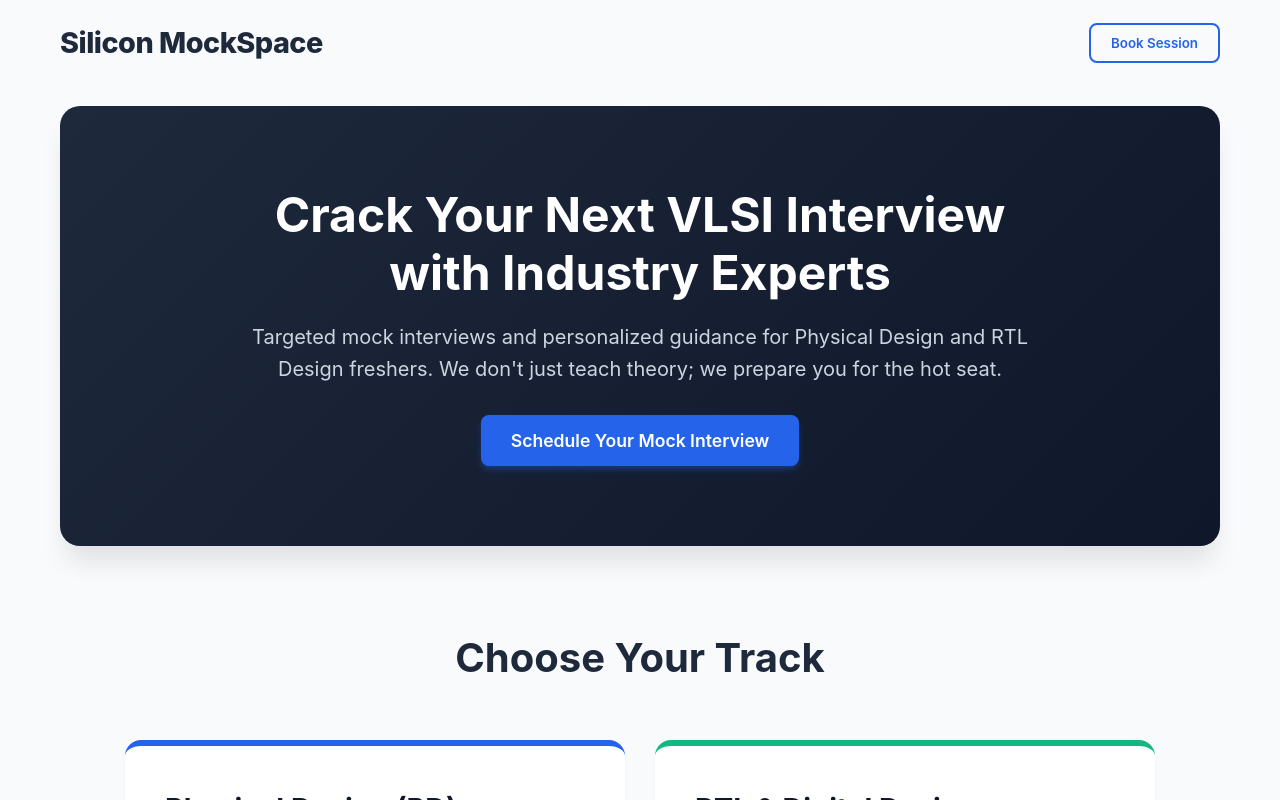
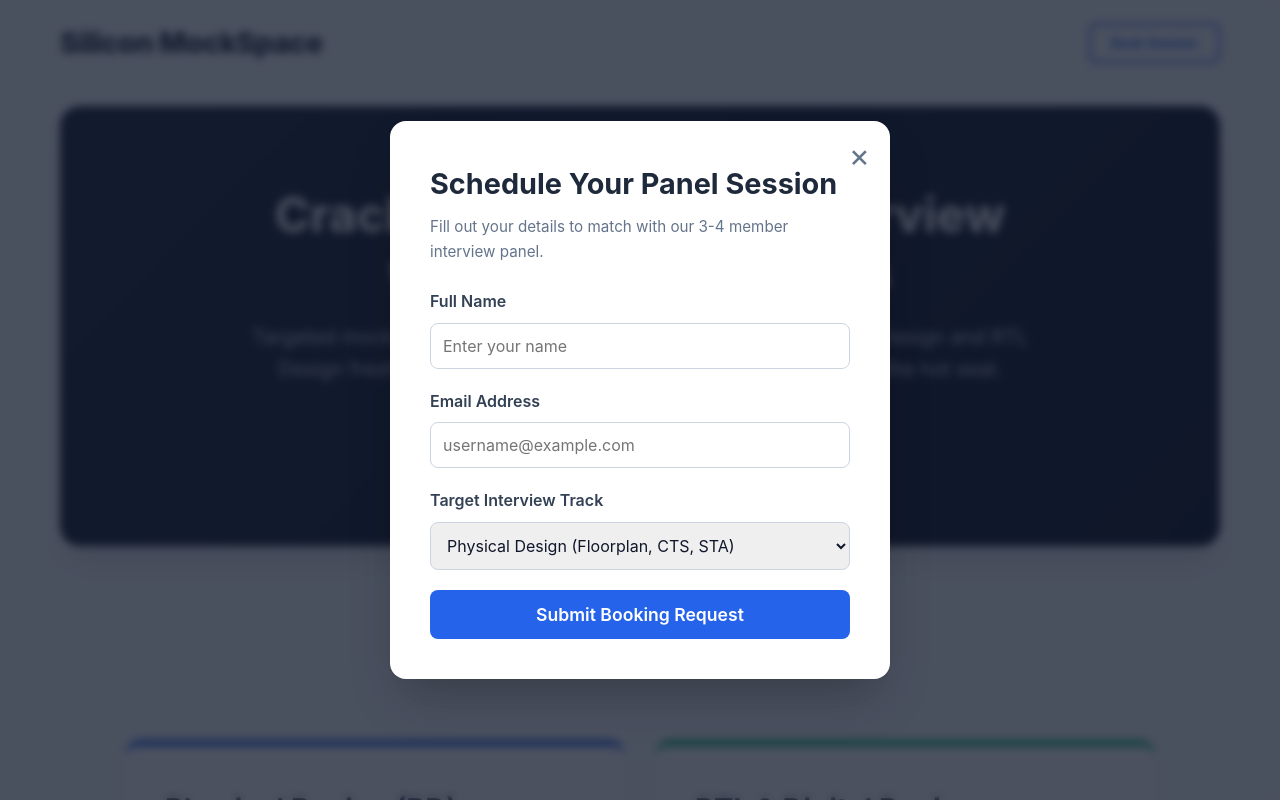
Before and after one commit to Thakshak007/silicon-mockspace-web, a React (Vite) app: page / in a window 1280 px wide. Both pictures are taken after a click on the button "Book Session". Shown: the top 800 px of the page. Built offline with nearby package versions, Linux system fonts and the light colour scheme.

Commit message:
Added interactive booking popup modal

```diff
--- a/src/App.css
+++ b/src/App.css
@@ -1,3 +1,7 @@
+/* =========================================
+   PART 1: MAIN LANDING PAGE STYLES
+   ========================================= */
+
 .app-container {
   max-width: 1200px;
   margin: 0 auto;
@@ -217,3 +221,150 @@ section h3 {
   color: #94a3b8;
   font-size: 0.9rem;
 }
+
+
+/* =========================================
+   PART 2: INTERACTIVE POPUP STYLES
+   ========================================= */
+
+.track-btn {
+  width: 100%;
+  margin-top: 25px;
+  background-color: transparent;
+  color: #2563eb;
+  border: 2px solid #2563eb;
+  padding: 12px;
+  border-radius: 8px;
+  font-weight: 600;
+  cursor: pointer;
+  transition: all 0.2s;
+}
+
+.track-btn:hover {
+  background-color: #2563eb;
+  color: white;
+}
+
+.track-btn.rtl-btn {
+  color: #10b981;
+  border-color: #10b981;
+}
+
+.track-btn.rtl-btn:hover {
+  background-color: #10b981;
+  color: white;
+}
+
+/* MODAL OVERLAY */
+.modal-overlay {
+  position: fixed;
+  top: 0;
+  left: 0;
+  width: 100%;
+  height: 100%;
+  background-color: rgba(15, 23, 42, 0.75);
+  display: flex;
+  justify-content: center;
+  align-items: center;
+  z-index: 1000;
+  backdrop-filter: blur(4px);
+}
+
+/* MODAL BOX */
+.modal-content {
+  background: white;
+  padding: 40px;
+  border-radius: 16px;
+  width: 90%;
+  max-width: 500px;
+  position: relative;
+  box-shadow: 0 25px 50px -12px rgba(0, 0, 0, 0.25);
+  animation: fadeIn 0.3s ease-out;
+}
+
+@keyframes fadeIn {
+  from { transform: translateY(20px); opacity: 0; }
+  to { transform: translateY(0); opacity: 1; }
+}
+
+.close-modal {
+  position: absolute;
+  top: 15px;
+  right: 20px;
+  background: none;
+  border: none;
+  font-size: 2rem;
+  color: #64748b;
+  cursor: pointer;
+}
+
+/* FORM ELEMENTS */
+.booking-form h3 {
+  font-size: 1.8rem;
+  margin-bottom: 8px;
+  color: #1e293b;
+  text-align: left;
+}
+
+.booking-form p {
+  color: #64748b;
+  margin-bottom: 25px;
+  font-size: 0.95rem;
+}
+
+.booking-form label {
+  display: block;
+  font-weight: 600;
+  margin-bottom: 8px;
+  color: #334155;
+}
+
+.booking-form input, .booking-form select {
+  width: 100%;
+  padding: 12px;
+  margin-bottom: 20px;
+  border: 1px solid #cbd5e1;
+  border-radius: 8px;
+  font-size: 1rem;
+  color: #0f172a;
+}
+
+.booking-form input:focus, .booking-form select:focus {
+  outline: none;
+  border-color: #2563eb;
+  box-shadow: 0 0 0 3px rgba(37, 99, 235, 0.15);
+}
+
+.submit-form-btn {
+  width: 100%;
+  background-color: #2563eb;
+  color: white;
+  border: none;
+  padding: 14px;
+  border-radius: 8px;
+  font-size: 1.1rem;
+  font-weight: 600;
+  cursor: pointer;
+  transition: background-color 0.2s;
+}
+
+.submit-form-btn:hover {
+  background-color: #1d4ed8;
+}
+
+/* SUCCESS STATE */
+.success-message {
+  text-align: center;
+  padding: 20px 0;
+}
+
+.success-message h4 {
+  font-size: 1.6rem;
+  color: #10b981;
+  margin-bottom: 15px;
+}
+
+.success-message p {
+  color: #475569;
+  font-size: 1.1rem;
+}
--- a/src/App.jsx
+++ b/src/App.jsx
@@ -1,13 +1,35 @@
-import React from 'react';
+import React, { useState } from 'react';
 import './App.css';
 
 function App() {
+  // State to manage if the booking modal is open
+  const [isModalOpen, setIsModalOpen] = useState(false);
+  // State to handle form submission message
+  const [submitted, setSubmitted] = useState(false);
+  const [formData, setFormData] = useState({ name: '', email: '', track: 'Physical Design' });
+
+  const handleInputChange = (e) => {
+    const { name, value } = e.target;
+    setFormData({ ...formData, [name]: value });
+  };
+
+  const handleSubmit = (e) => {
+    e.preventDefault();
+    // Here you can connect an API later. For now, we simulate a successful booking.
+    setSubmitted(true);
+    setTimeout(() => {
+      setIsModalOpen(false);
+      setSubmitted(false);
+      setFormData({ name: '', email: '', track: 'Physical Design' });
+    }, 3000);
+  };
+
   return (
     <div className="app-container">
       {/* NAVIGATION */}
       <nav className="navbar">
         <h1 className="logo">Silicon MockSpace</h1>
-        <button className="nav-button">Book Session</button>
+        <button className="nav-button" onClick={() => setIsModalOpen(true)}>Book Session</button>
       </nav>
 
       {/* HERO SECTION */}
@@ -15,7 +37,7 @@ function App() {
         <div className="hero-content">
           <h2>Crack Your Next VLSI Interview with Industry Experts</h2>
           <p>Targeted mock interviews and personalized guidance for Physical Design and RTL Design freshers. We don't just teach theory; we prepare you for the hot seat.</p>
-          <button className="cta-button">Schedule Your Mock Interview</button>
+          <button className="cta-button" onClick={() => setIsModalOpen(true)}>Schedule Your Mock Interview</button>
         </div>
       </header>
 
@@ -32,6 +54,7 @@ function App() {
               <li>Routing & Congestion</li>
               <li>Static Timing Analysis (STA)</li>
             </ul>
+            <button className="track-btn" onClick={() => { setFormData({...formData, track: 'Physical Design'}); setIsModalOpen(true); }}>Select PD Track</button>
           </div>
           <div className="track-card rtl-card">
             <h4>RTL & Digital Design</h4>
@@ -42,6 +65,7 @@ function App() {
               <li>Digital Logic Concepts</li>
               <li>State Machine Design</li>
             </ul>
+            <button className="track-btn rtl-btn" onClick={() => { setFormData({...formData, track: 'RTL & Digital Design'}); setIsModalOpen(true); }}>Select RTL Track</button>
           </div>
         </div>
       </section>
@@ -80,9 +104,43 @@ function App() {
       {/* FOOTER */}
       <footer className="footer">
         <h2>Ready to bridge your knowledge gap?</h2>
-        <button className="cta-button">Book Now</button>
+        <button className="cta-button" onClick={() => setIsModalOpen(true)}>Book Now</button>
         <p className="copyright">© 2026 Silicon MockSpace. All rights reserved.</p>
       </footer>
+
+      {/* POPUP MODAL */}
+      {isModalOpen && (
+        <div className="modal-overlay">
+          <div className="modal-content">
+            <button className="close-modal" onClick={() => setIsModalOpen(false)}>×</button>
+            {submitted ? (
+              <div className="success-message">
+                <h4>Booking Request Received!</h4>
+                <p>Our panel members will reach out to your email within 24 hours to schedule your interview slot.</p>
+              </div>
+            ) : (
+              <form onSubmit={handleSubmit} className="booking-form">
+                <h3>Schedule Your Panel Session</h3>
+                <p>Fill out your details to match with our 3-4 member interview panel.</p>
+
+                <label>Full Name</label>
+                <input type="text" name="name" required value={formData.name} onChange={handleInputChange} placeholder="Enter your name" />
+
+                <label>Email Address</label>
+                <input type="email" name="email" required value={formData.email} onChange={handleInputChange} placeholder="username@example.com" />
+
+                <label>Target Interview Track</label>
+                <select name="track" value={formData.track} onChange={handleInputChange}>
+                  <option value="Physical Design">Physical Design (Floorplan, CTS, STA)</option>
+                  <option value="RTL & Digital Design">RTL & Digital Design (Logic, CMOS, Verilog)</option>
+                </select>
+
+                <button type="submit" className="submit-form-btn">Submit Booking Request</button>
+              </form>
+            )}
+          </div>
+        </div>
+      )}
     </div>
   );
 }
```
